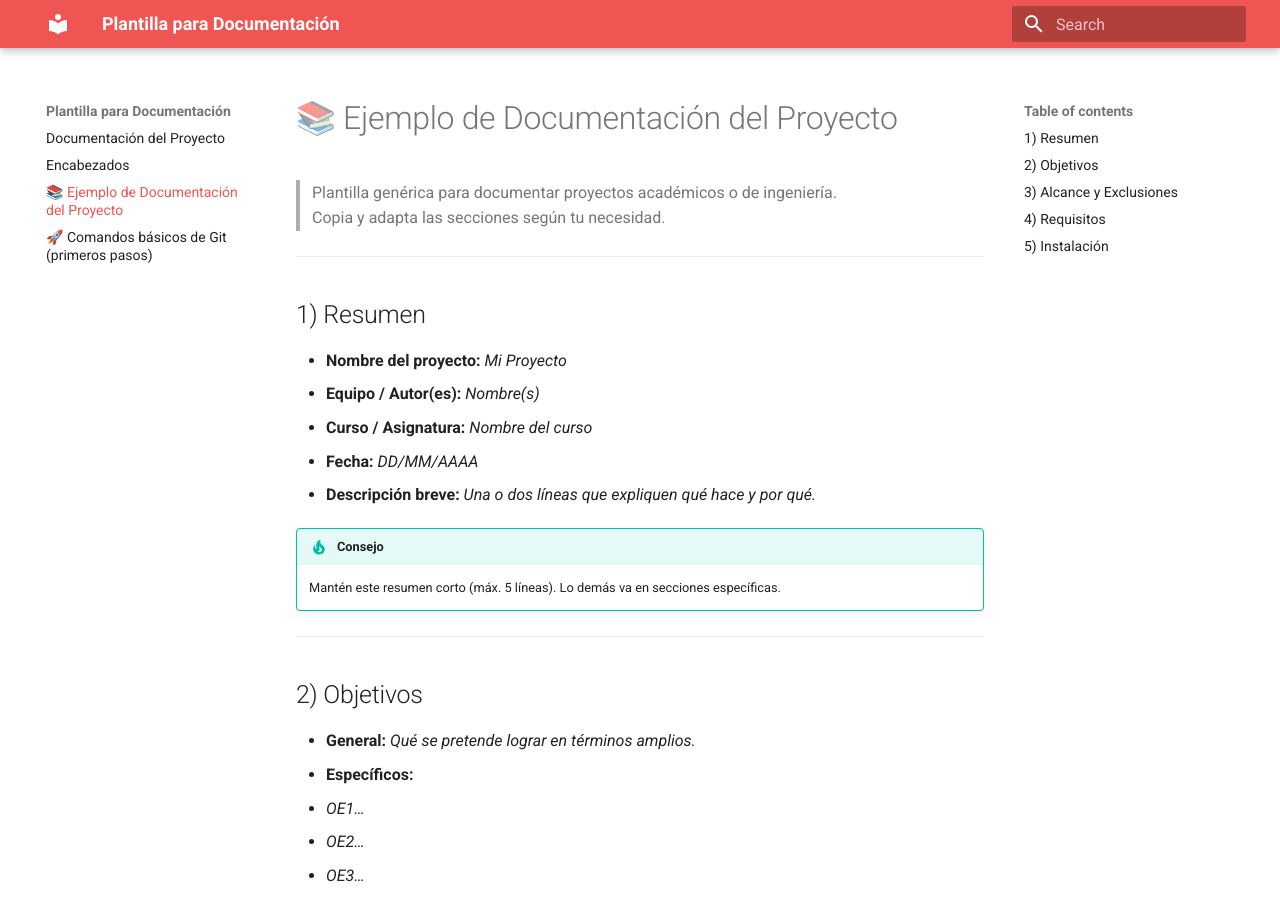
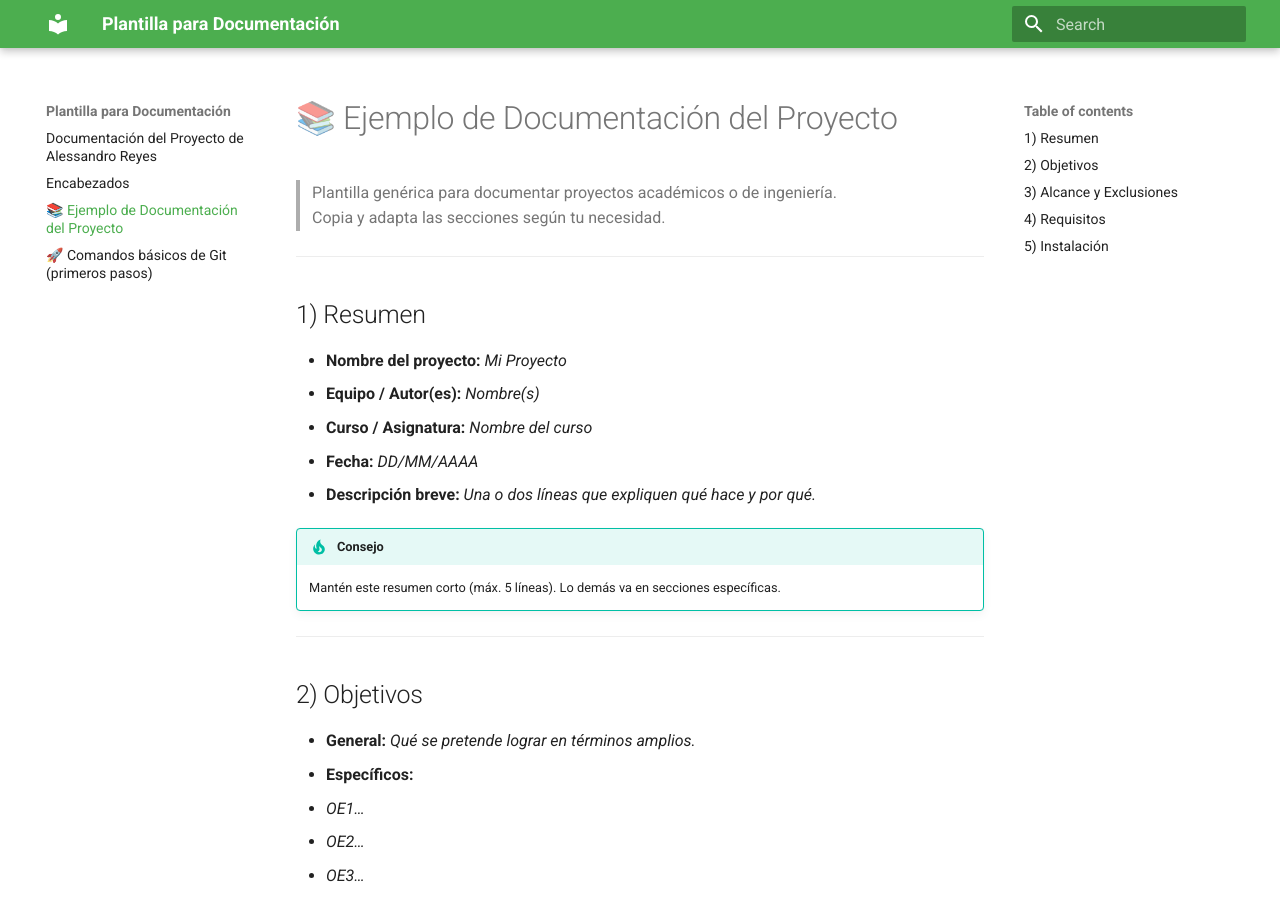
Before and after one commit to Alesso-24/Alessandros-Repository, an MkDocs documentation site: the page built from docs/ejemplo.md, in a window 1280 px wide and 900 px high. Built offline with MkDocs 1.6.1 and Material for MkDocs 9.7.7, drawn with Linux system fonts in a browser that asks for light colours.

Commit message:
cambio de indice y color

```diff
--- a/docs/index.md
+++ b/docs/index.md
@@ -1,4 +1,4 @@
-# Documentación del Proyecto
+# Documentación del Proyecto de Alessandro Reyes
 
 Bienvenido 👋
 Esta es una **plantilla** basada en [MkDocs](https://www.mkdocs.org/) + [Material for MkDocs](https://squidfunk.github.io/mkdocs-material/) para cursos y proyectos.
--- a/mkdocs.yml
+++ b/mkdocs.yml
@@ -29,7 +29,7 @@ theme:
   highlightjs: true
   palette:
       - scheme: default
-        primary: red
+        primary: green
 
   features:
     - content.code.copy
```
